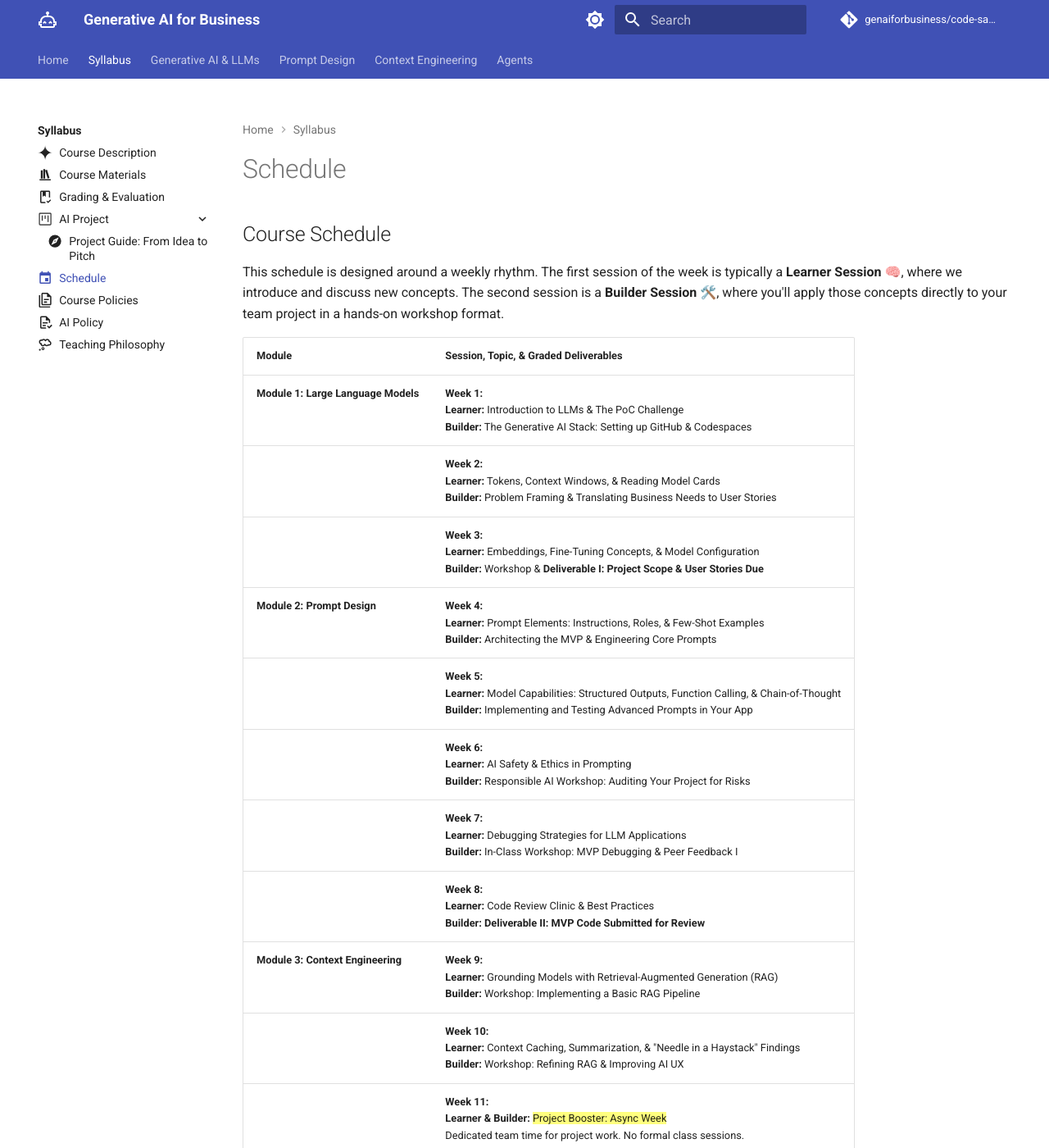
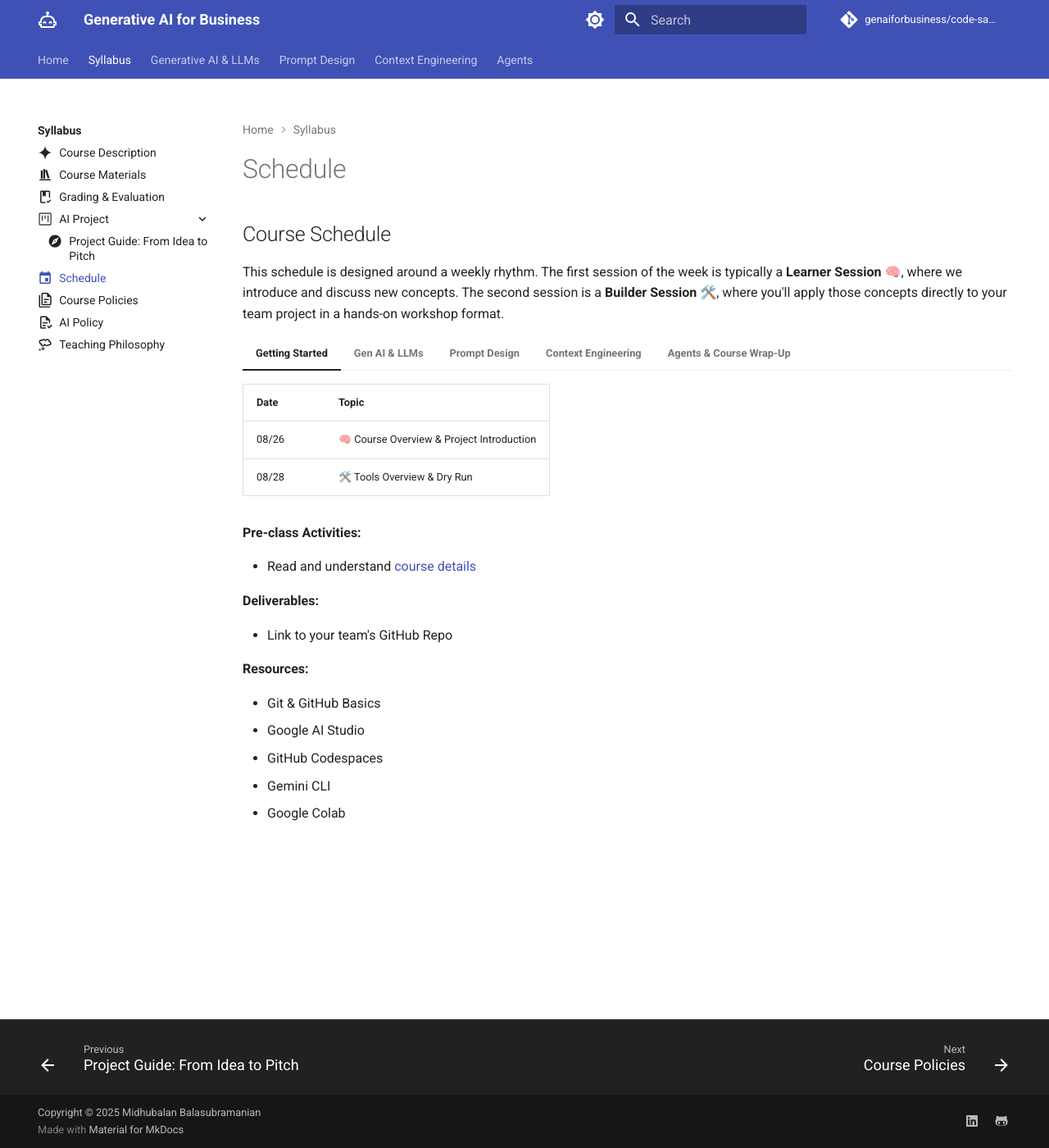
Before and after one commit to genaiforbusiness/genaiforbusiness.github.io, an MkDocs documentation site: the page built from docs/syllabus/schedule.md, in a window 1280 px wide and 1400 px high. Shown: the whole window at 82% size. Built offline with MkDocs 1.6.1 and Material for MkDocs 9.7.7, drawn with Linux system fonts in a browser that asks for light colours; comment, search, counter and statistics services are not loaded; some of the changed text lies outside the part shown.

Commit message:
feat: overhaul course schedule

```diff
--- a/docs/syllabus/schedule.md
+++ b/docs/syllabus/schedule.md
@@ -11,20 +11,127 @@ hide:
 
 This schedule is designed around a weekly rhythm. The first session of the week is typically a **Learner Session** 🧠, where we introduce and discuss new concepts. The second session is a **Builder Session** 🛠️, where you'll apply those concepts directly to your team project in a hands-on workshop format.
 
-| Module | Session, Topic, & Graded Deliverables |
-| :--- | :--- |
-| **Module 1: Large Language Models** | **Week 1:**<br/>**Learner:** Introduction to LLMs & The PoC Challenge<br/>**Builder:** The Generative AI Stack: Setting up GitHub & Codespaces |
-| | **Week 2:**<br/>**Learner:** Tokens, Context Windows, & Reading Model Cards<br/>**Builder:** Problem Framing & Translating Business Needs to User Stories |
-| | **Week 3:**<br/>**Learner:** Embeddings, Fine-Tuning Concepts, & Model Configuration<br/>**Builder:** Workshop & **Deliverable I: Project Scope & User Stories Due** |
-| **Module 2: Prompt Design** | **Week 4:**<br/>**Learner:** Prompt Elements: Instructions, Roles, & Few-Shot Examples<br/>**Builder:** Architecting the MVP & Engineering Core Prompts |
-| | **Week 5:**<br/>**Learner:** Model Capabilities: Structured Outputs, Function Calling, & Chain-of-Thought<br/>**Builder:** Implementing and Testing Advanced Prompts in Your App |
-| | **Week 6:**<br/>**Learner:** AI Safety & Ethics in Prompting<br/>**Builder:** Responsible AI Workshop: Auditing Your Project for Risks |
-| | **Week 7:**<br/>**Learner:** Debugging Strategies for LLM Applications<br/>**Builder:** In-Class Workshop: MVP Debugging & Peer Feedback I |
-| | **Week 8:**<br/>**Learner:** Code Review Clinic & Best Practices<br/>**Builder:** **Deliverable II: MVP Code Submitted for Review** |
-| **Module 3: Context Engineering** | **Week 9:**<br/>**Learner:** Grounding Models with Retrieval-Augmented Generation (RAG) <br/>**Builder:** Workshop: Implementing a Basic RAG Pipeline |
-| | **Week 10:**<br/>**Learner:** Context Caching, Summarization, & "Needle in a Haystack" Findings<br/>**Builder:** Workshop: Refining RAG & Improving AI UX |
-| | **Week 11:**<br/>**Learner & Builder:** ==Project Booster: Async Week==<br/>Dedicated team time for project work. No formal class sessions. |
-| | **Week 12:**<br/>**Learner:** Model Context Protocol & Advanced Grounding Techniques<br/>**Builder:** **Deliverable III: Project Roadmap & Draft Pitch Deck Due** |
-| **Module 4: Agents** | **Week 13:**<br/>**Learner:** Introduction to AI Agents & Models with Tools<br/>**Builder:** Workshop: Finalizing Your App & Pitching Your PoC |
-| | **Week 14:**<br/>**Learner & Builder:** ==Thanksgiving Recess== |
-| | **Finals Week:**<br/>**Final Project Presentations & Demonstrations** |
+
+=== "Getting Started"
+
+    | Date  | Topic |
+    | :---- | :---- |
+    | 08/26 | 🧠 Course Overview & Project Introduction |
+    | 08/28 | 🛠️ Tools Overview & Dry Run |
+
+    **Pre-class Activities:**
+
+    - Read and understand [course details](https://genaiforbusiness.github.io/syllabus/)
+
+    **Deliverables:**
+
+    - Link to your team's GitHub Repo
+
+    **Resources:**
+
+    - Git & GitHub Basics
+    - Google AI Studio
+    - GitHub Codespaces
+    - Gemini CLI
+    - Google Colab
+
+=== "Gen AI & LLMs"
+
+    | Date  | Topic |
+    | :---- | :---- |
+    | 09/02 | 🧠 Large Language Models (LLMs) & Model Capabilities |
+    | 09/04 | 🛠️ Mapping Project Tasks to Model Use & Capabilities |
+    | 09/09 | 🧠 Tokens, Context Windows, & Reading Model Cards |
+    | 09/11 | 🛠️ Problem Framing & Translating Business Needs to User Stories |
+    | 09/16 | 🧠 Embeddings, Fine-Tuning Concepts, & Model Configuration |
+    | 09/18 | 🛠️ Developing Project Governance and Delivery Framework Using AI Tools |
+
+
+    **Pre-class Activities:**
+
+    - placeholder
+
+    **Deliverables:**
+
+    - placeholder
+
+    **Resources:**
+
+    - placeholder
+
+=== "Prompt Design"
+
+    | Date  | Topic |
+    | :---- | :---- |
+    | 09/25 | 🧠 Anatomy of a Prompt & Basic Prompting |
+    | 09/23 | 🛠️ Working with System Instructions, Variables & Templates |
+    | 09/30 | 🧠 Prompting Strategies |
+    | 10/02 | 🛠️ Working with Prompt Structure, Reasoning, and Model Parameters|
+    | 10/07 | 🧠 AI Safety & Ethics in Prompting |
+    | 10/09 | 🛠️ Implementing Responsible AI Practices |
+    | 10/14 | 🧠 Aligning Prompt Design with Model Capabilities |
+    | 10/16 | 🛠️ Working with Thinking, Grounding, Structured Outputs, and Function Calling |
+    | 10/21 | 🧠 Prompt Development Workflow: Explore, Evaluate, and Iterate |
+    | 10/23 | 🛠️ Implementing Iterative Prompting Techniques |
+
+    **Pre-class Activities:**
+
+    - placeholder
+
+    **Deliverables:**
+
+    - placeholder
+
+    **Resources:**
+
+    - placeholder
+
+=== "Context Engineering"
+
+    | Date  | Topic |
+    | :---- | :---- |
+    | 10/28 | 🧠 Grounding Models with Retrieval-Augmented Generation (RAG) |
+    | 10/30 | 🛠️ Implementing a Basic RAG Pipeline |
+    | 11/04 | ==Project Booster: Async Week== |
+    | 11/06 | ==Project Booster: Async Week== |
+    | 11/11 | 🧠 Context Caching, Summarization, & "Needle in a Haystack" Findings |
+    | 11/13 | 🛠️ Context Engineering in Practice |
+
+    **Pre-class Activities:**
+
+    - placeholder
+
+    **Deliverables:**
+
+    - placeholder
+
+    **Resources:**
+
+    - placeholder
+
+=== "Agents & Course Wrap-Up"
+
+    | Date  | Topic |
+    | :---- | :---- |
+    | 11/18 | 🧠 Agents, Tools, MCP, & A2A Protocol  |
+    | 11/20 | 🛠️ Agents in Action |
+    | 11/25 | ==Thanksgiving Recess== |
+    | 11/27 | ==Thanksgiving Recess== |
+    | 12/02 | 🧠 Project Retrospective & Social Learning|
+    | 12/04 | 🛠️ Presentation, Peer Review, & Course Wrap-Up |
+    | 12/09 | ==Finals Week== |
+    | 12/11 | ==Finals Week== |
+
+
+
+    **Pre-class Activities:**
+
+    - placeholder
+
+    **Deliverables:**
+
+    - placeholder
+
+    **Resources:**
+
+    - placeholder
```
